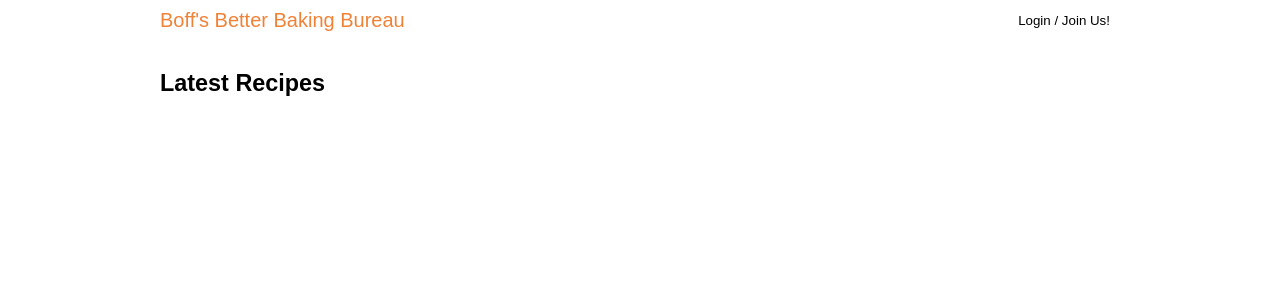
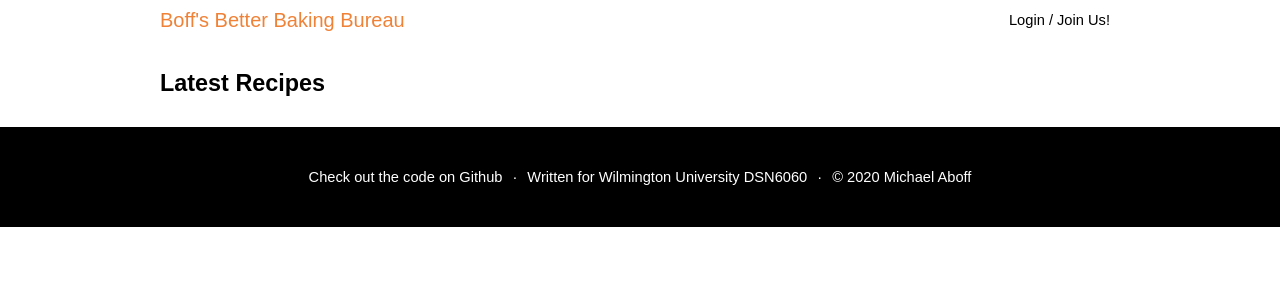
Before and after one commit to mwaboff/BoffMVC, a PHP site: page /app/template/home.phtml in a window 1280 px wide. Shown: the top 300 px of the page. Run offline with PHP 8.4, Linux system fonts and the light colour scheme.

Commit message:
Added footer

```diff
--- /dev/null
+++ b/app/template/core/footer-info.phtml
@@ -0,0 +1,17 @@
+<div class="footer-info-container">
+
+    <div class="footer-author-section">
+        <a class="footer-github" target="_blank" href="https://github.com/mwaboff/boff-bakery-recipes">
+            Check out the code on Github
+        </a>
+        ·
+        <div class="footer-author">
+            Written for Wilmington University DSN6060
+        </div>
+        ·
+        <div class="footer-copyright">© 2020 Michael Aboff</div>
+
+    </div>
+
+
+</div>
--- /dev/null
+++ b/app/template/core/footer.phtml
@@ -0,0 +1,6 @@
+<?php include("footer-info.phtml"); ?>
+
+</div>
+
+</body>
+</html>
--- a/app/template/footer.phtml
+++ /dev/null
@@ -1,3 +0,0 @@
-</div>
-</body>
-</html>
--- a/app/template/home.phtml
+++ b/app/template/home.phtml
@@ -1,7 +1,8 @@
-<?php include("header.phtml") ?>
-<?php include("navbar.phtml") ?>
+<?php include("core/header.phtml") ?>
+<?php include("navbar/navbar.phtml") ?>
 <div class="content">
 
 <?php include("latest-recipes.phtml") ?>
+
 </div>
-<?php include("footer.phtml") ?>
+<?php include("core/footer.phtml") ?>
--- a/app/template/login copy.phtml
+++ b/app/template/login copy.phtml
@@ -1,5 +1,5 @@
-<?php include("header.phtml") ?>
-<?php include("navbar.phtml") ?>
+<?php include("core/header.phtml") ?>
+<?php include("navbar/navbar.phtml") ?>
 
 <div class="login-outer-wrapper">
 <div class="login-container">
@@ -54,4 +54,4 @@
 </div>
 </div>
 
-<?php include("footer.phtml") ?>
+<?php include("core/footer.phtml") ?>
--- a/app/template/login.phtml
+++ b/app/template/login.phtml
@@ -1,5 +1,5 @@
-<?php include("header.phtml") ?>
-<?php include("navbar.phtml") ?>
+<?php include("core/header.phtml") ?>
+<?php include("navbar/navbar.phtml") ?>
 
 <div class="login-outer-wrapper">
 <div class="login-container">
@@ -54,4 +54,4 @@
 </div>
 </div>
 
-<?php include("footer.phtml") ?>
+<?php include("core/footer.phtml") ?>
--- a/app/template/recipe-create.phtml
+++ b/app/template/recipe-create.phtml
@@ -1,5 +1,5 @@
-<?php include("header.phtml") ?>
-<?php include("navbar.phtml") ?>
+<?php include("core/header.phtml") ?>
+<?php include("navbar/navbar.phtml") ?>
 <div class="content">
 <div class="page-title">Build a Recipe</div>
 
@@ -41,4 +41,4 @@
 </form>
 
 </div>
-<?php include("footer.phtml") ?>
+<?php include("core/footer.phtml") ?>
--- a/app/template/recipe-edit.phtml
+++ b/app/template/recipe-edit.phtml
@@ -1,5 +1,5 @@
-<?php include("header.phtml") ?>
-<?php include("navbar.phtml") ?>
+<?php include("core/header.phtml") ?>
+<?php include("navbar/navbar.phtml") ?>
 <div class="content">
 <div class="page-title">Edit Recipe</div>
 
@@ -50,4 +50,4 @@
 
 
 </div>
-<?php include("footer.phtml") ?>
+<?php include("core/footer.phtml") ?>
--- a/app/template/recipe.phtml
+++ b/app/template/recipe.phtml
@@ -1,5 +1,5 @@
-<?php include("header.phtml") ?>
-<?php include("navbar.phtml") ?>
+<?php include("core/header.phtml") ?>
+<?php include("navbar/navbar.phtml") ?>
 <div class="content">
 <div class="title-section">
     <div class="recipe-title"><?= isset($RENDER_VARS["recipe_name"]) ? $RENDER_VARS["recipe_name"] : ""; ?></div>
@@ -20,4 +20,4 @@
 <?php include("recipe-edit-menu.phtml") ?>
 
 </div>
-<?php include("footer.phtml") ?>
+<?php include("core/footer.phtml") ?>
--- a/app/template/register.phtml
+++ b/app/template/register.phtml
@@ -1,5 +1,5 @@
-<?php include("header.phtml") ?>
-<?php include("navbar.phtml") ?>
+<?php include("core/header.phtml") ?>
+<?php include("navbar/navbar.phtml") ?>
 
 <div class="login-outer-wrapper">
 <div class="login-container">
@@ -74,4 +74,4 @@
 </div>
 </div>
 
-<?php include("footer.phtml") ?>
+<?php include("core/footer.phtml") ?>
--- a/app/template/user-edit.phtml
+++ b/app/template/user-edit.phtml
@@ -1,5 +1,5 @@
-<?php include("header.phtml") ?>
-<?php include("navbar.phtml") ?>
+<?php include("core/header.phtml") ?>
+<?php include("navbar/navbar.phtml") ?>
 <div class="content">
 <div class="page-title"><?= isset($RENDER_VARS["name"]) ? $RENDER_VARS["name"] : "" ?> Account Edit</div>
 
@@ -33,4 +33,4 @@
 
 
 </div>
-<?php include("footer.phtml") ?>
+<?php include("core/footer.phtml") ?>
--- a/app/template/user.phtml
+++ b/app/template/user.phtml
@@ -1,5 +1,5 @@
-<?php include("header.phtml") ?>
-<?php include("navbar.phtml") ?>
+<?php include("core/header.phtml") ?>
+<?php include("navbar/navbar.phtml") ?>
 <div class="content">
 
 <div>Username: <?= isset($RENDER_VARS["username"]) ? $RENDER_VARS["username"] : "" ?></div>
@@ -10,4 +10,4 @@
 <?php include("user-edit-menu.phtml") ?>
 
 </div>
-<?php include("footer.phtml") ?>
+<?php include("core/footer.phtml") ?>
--- /dev/null
+++ b/app/view/Application/css/footer.css
@@ -0,0 +1,34 @@
+:root {
+    --footer-font-size: 11pt;
+}
+
+.footer-info-container {
+    padding: 10px 0px;
+    bottom: 0px;
+    background-color: var(--accent-color);
+    color: white;
+    width: 100%;
+    min-height: var(--bottom-row-height);
+    display: flex;
+    flex-direction: column;
+}
+
+.footer-author-section {
+    display: flex;
+    flex-direction: row;
+    height: 100%;
+    font-size: var(--footer-font-size);
+    justify-content: center;
+    align-items: center;
+}
+
+.footer-author-section * {
+    padding: 0px 10px;
+    text-decoration: none;
+    color: var(--secondary-color);
+}
+
+.footer-github:hover {
+    color: var(--primary-color);
+    transition: var(--transition-speed);
+}
--- a/app/view/Application/css/global-theme.css
+++ b/app/view/Application/css/global-theme.css
@@ -8,6 +8,7 @@
     --text-color: var(--accent-color);
 
     --top-row-height: 40px;
+    --bottom-row-height: 100px;
     --content-width: 960px;
 
     --border-radius: 4px;
--- a/app/view/Application/css/style.css
+++ b/app/view/Application/css/style.css
@@ -1,5 +1,6 @@
 @import "global-theme.css";
 @import "components.css";
+@import "footer.css";
 
 * {
     margin: 0;
@@ -19,16 +20,18 @@ body {
     width: 100%;
     height: 100%;
 
-    display: grid;
-    grid-template-columns: auto var(--content-width) auto;
-    grid-template-rows: var(--top-row-height) auto auto ;
+    display: flex;
+    flex-direction: column;
+    /* grid-template-columns: auto var(--content-width) auto;
+    grid-template-rows: var(--top-row-height) 1fr var(--bottom-row-height) ; */
 }
 
 .content {
 
-    grid-column: 2 / 3;
-    grid-row: 2;
-    width: 100%;
+    /* grid-column: 2 / 3;
+    grid-row: 2; */
+    /* height: 100%; */
+    width: var(--content-width);
     margin: 0 auto;
     background: white;
     padding: 30px 0px;
--- a/app/view/Navbar/css/navbar.css
+++ b/app/view/Navbar/css/navbar.css
@@ -6,7 +6,7 @@
     --navbar-background: var(--secondary-color);
     --logo-color: var(--primary-color);
 
-    --navbar-menu-font-size: 10pt;
+    --navbar-menu-font-size: 11pt;
 }
 
 .navbar {
@@ -25,10 +25,10 @@
 
 .navbar-default-background {
     width: 100%;
-    max-height: var(--top-row-height);
+    min-height: var(--top-row-height);
     grid-row: 1;
     grid-column: 1 / -1;
-    z-index: -5;
+    /* z-index: -5; */
     background: white;
 }
 
```
Also changed, not shown: app/template/core/header.phtml (renamed from app/template/header.phtml), app/template/navbar/nav-account-buttons.phtml (renamed from app/template/nav-account-buttons.phtml), app/template/navbar/navbar.phtml (renamed from app/template/navbar.phtml).
